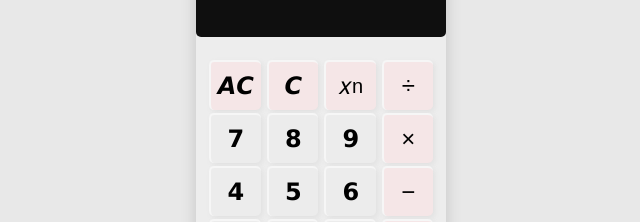
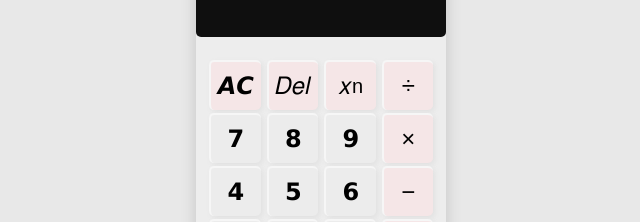
Before and after one commit to AndreUdotai/calculator-app, a plain HTML site: page index.html in a window 1280 px wide. Shown: the part 213-435 px from the top of the page, 319-959 px from the left. Drawn offline with Linux system fonts and the light colour scheme.

Commit message:
Changed the 'C' button to 'Del'

```diff
--- a/index.html
+++ b/index.html
@@ -39,7 +39,7 @@
             <div class="keys" id="keys">
                 <div class="keyRow">
                     <button class="key allClear">𝘼𝘾</button>
-                    <button class="key clear" value="clear">𝘾</button>
+                    <button class="key clear" value="clear">𝐷𝑒𝑙</button>
                     <button class="key operator" value="power">𝑥<sup>n</sup></button>
                     <button class="key operator" value="divide">÷</button>
                 </div>
```
